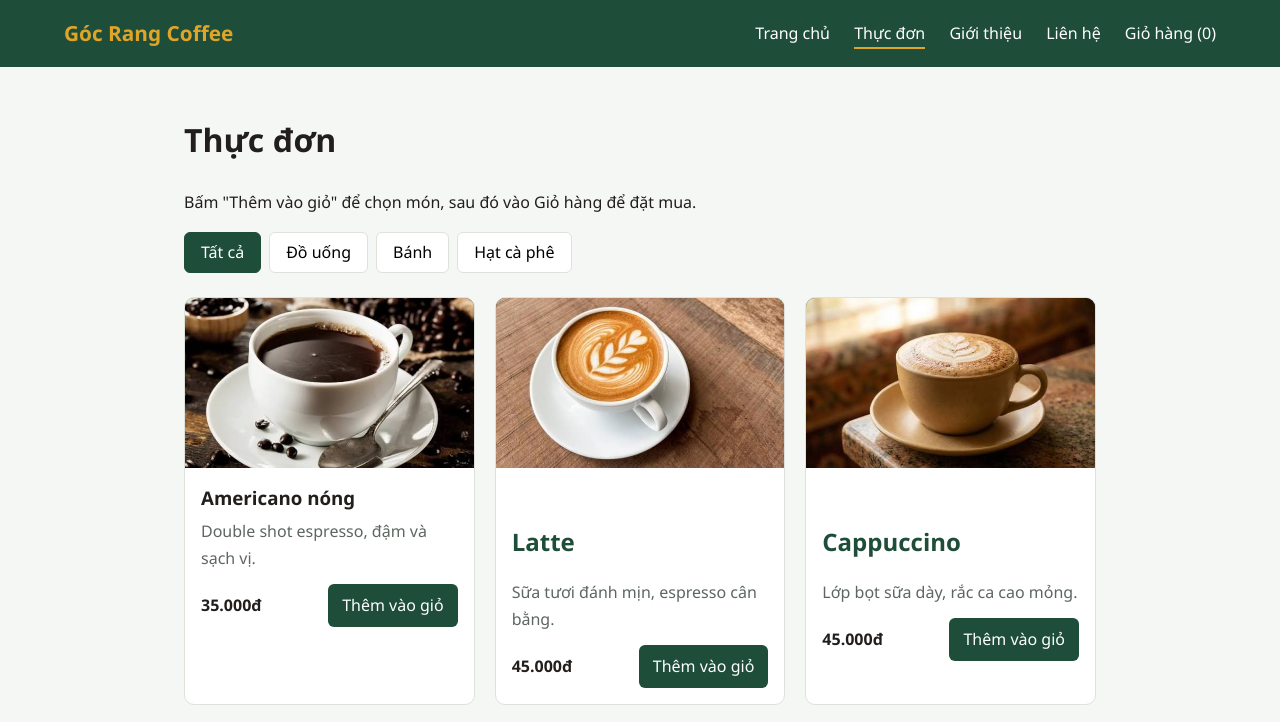
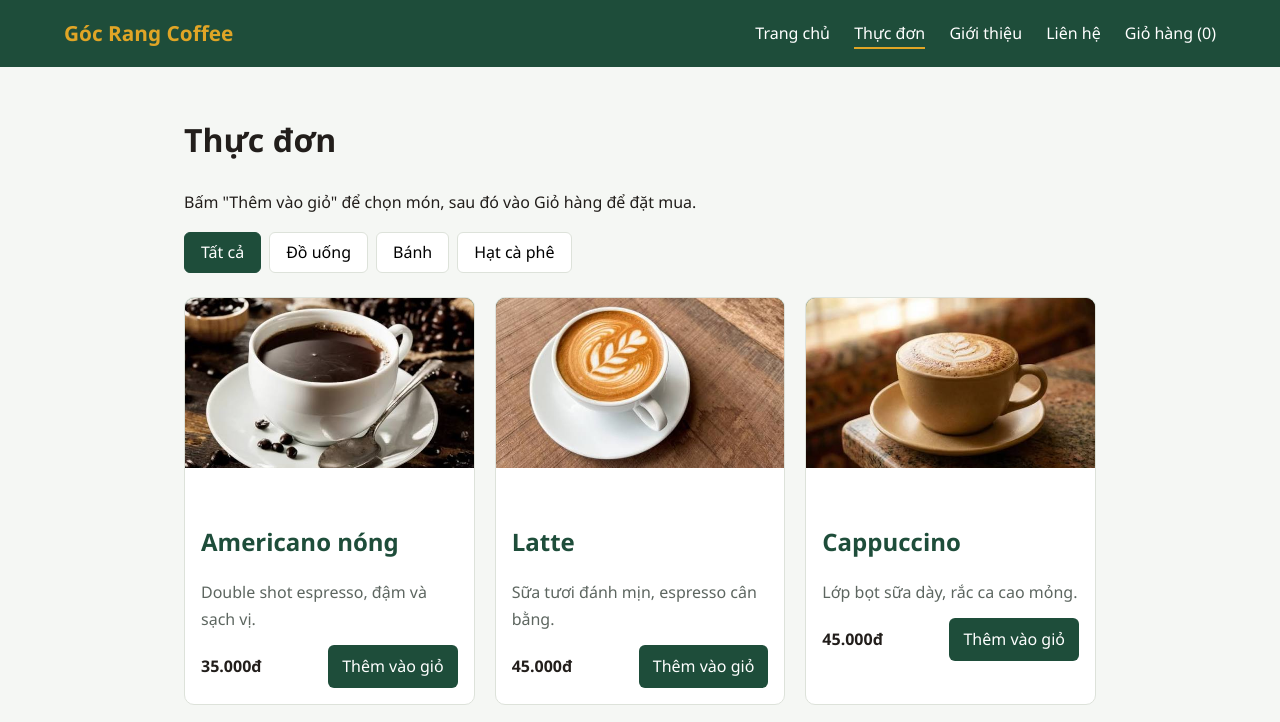
Before and after one commit to rjeexiong-dot/Quan-ca-fe, a plain HTML site: page menu.html in a window 1280 px wide. Shown: the top 722 px of the page. Drawn offline with Linux system fonts and the light colour scheme.

Commit message:
Update menu.html

```diff
--- a/menu.html
+++ b/menu.html
@@ -33,7 +33,7 @@
       <article class="card" data-cat="drink">
         <img class="ph" src="Americano.jpg" alt="Americano nóng">
         <div class="body">
-          <h3>Americano nóng</h3>
+          <h2>Americano nóng</h2>
           <p>Double shot espresso, đậm và sạch vị.</p>
           <div class="row">
             <b>35.000đ</b>
```
